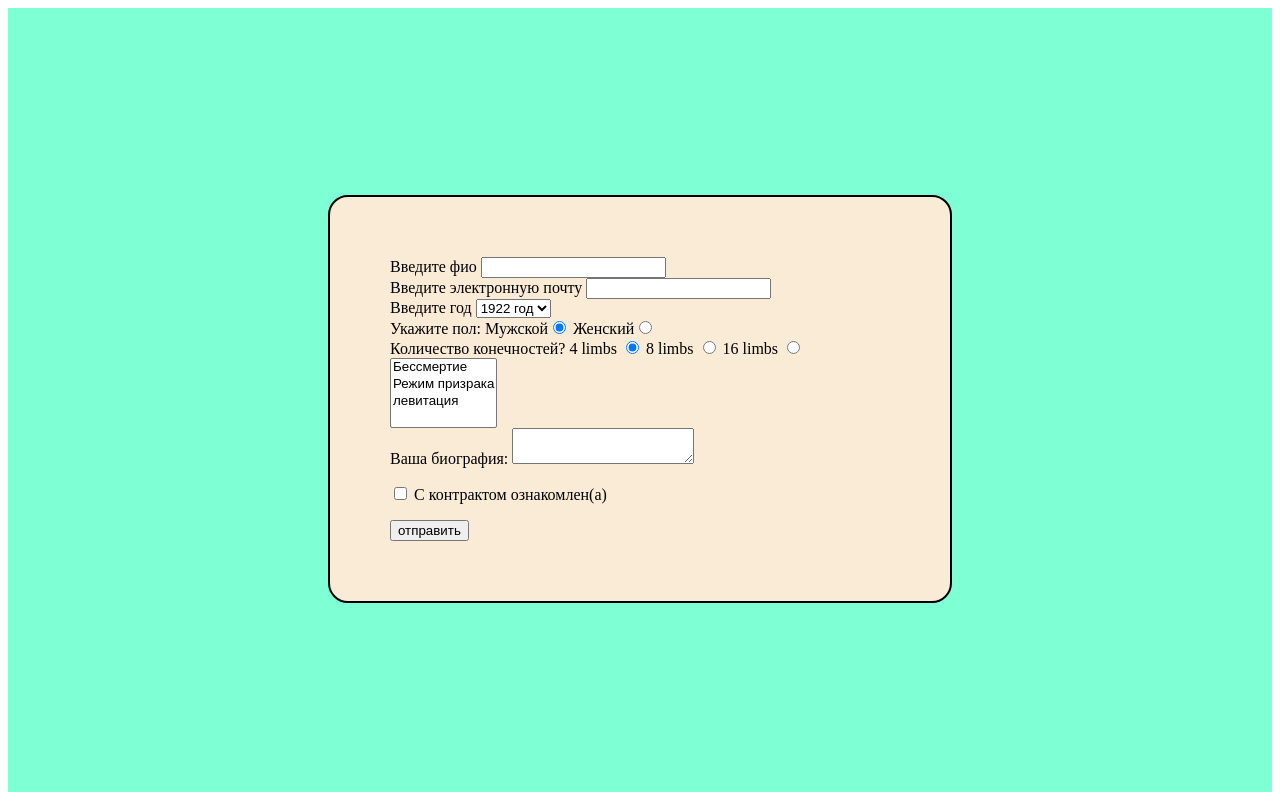
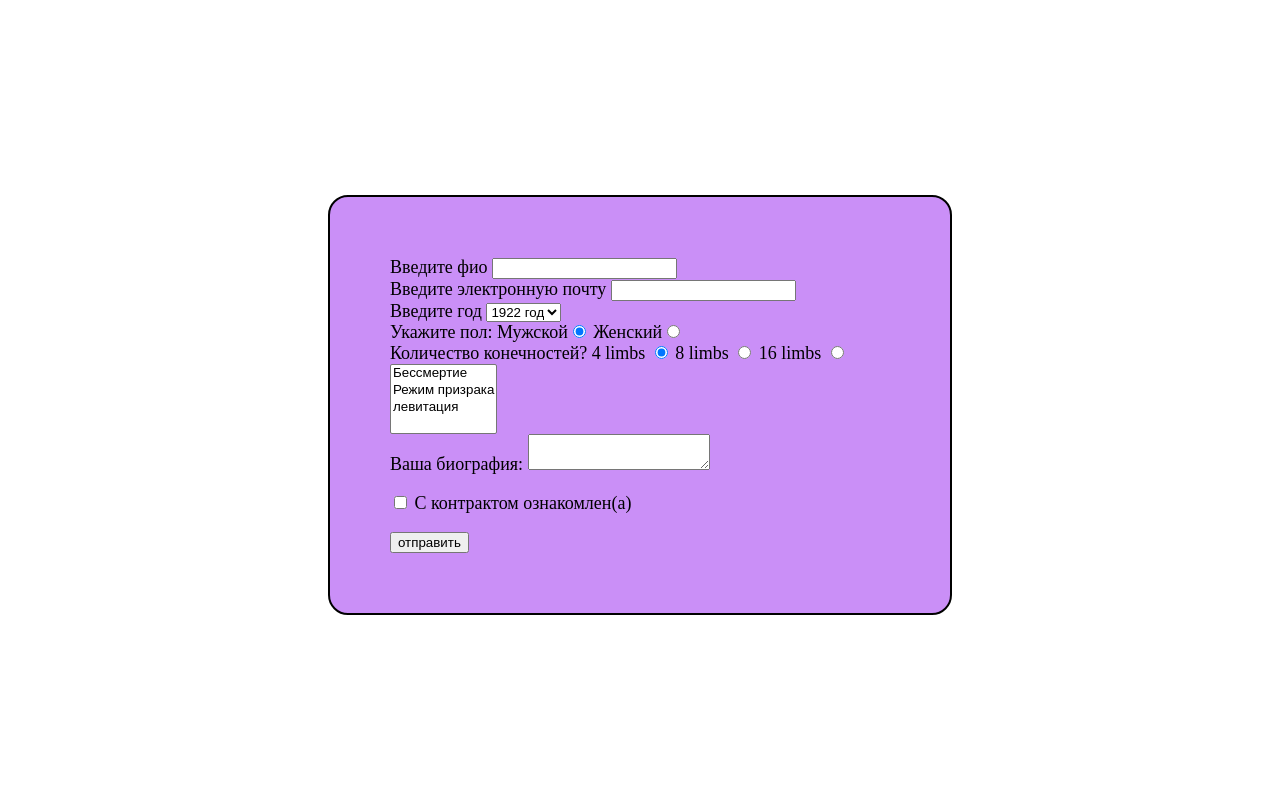
Before and after one commit to YakovDeinega/BWeb31.1, a PHP site: page / in a window 1280 px wide. Run offline with PHP 8.4, Linux system fonts and the light colour scheme.

Commit message:
Update style.css

```diff
--- a/style.css
+++ b/style.css
@@ -1,17 +1,17 @@
 .body{
-    background: aquamarine;
+    background: white;
     display: flex;
     justify-content:center;
     margin:0%;
     width: 100%;
     height: 100%;
+    font-size: 18px;
 }
 .main{
     padding: 60px;
     margin-top: 30%;
     width: 500px;
-    background-color: rgb(253, 197, 123);
     border: 2px solid black;
     border-radius: 20px;
-    background: antiquewhite;
+    background: rgb(202, 143, 247);
 }
```
